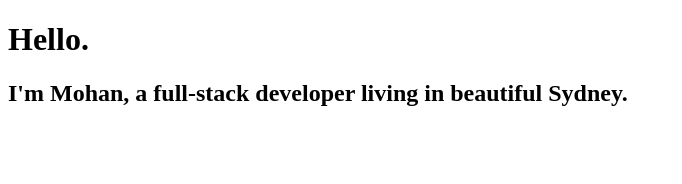
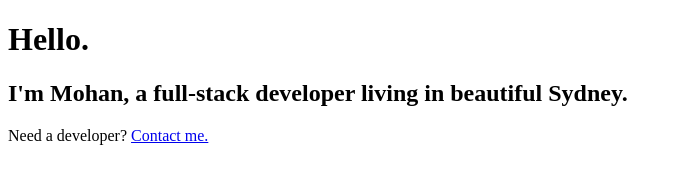
Before and after one commit to MohanKumarYum/gatsby-bootcamp, a Gatsby site: page / in a window 1280 px wide. Shown: the whole page, without its empty margins (0-682 px from the left). Built offline with nearby package versions, Linux system fonts and the light colour scheme; Gatsby itself is replaced by a stand-in of ours.

Commit message:
Link contact page from Index page using anchor tag

```diff
--- a/src/pages/index.js
+++ b/src/pages/index.js
@@ -7,6 +7,7 @@ const IndexPage = () => {
       <div>
           <h1>Hello.</h1>
           <h2>I'm Mohan, a full-stack developer living in beautiful Sydney.</h2>
+          <p>Need a developer? <a href="/contact">Contact me.</a></p>
       </div>
   );
 };
```
